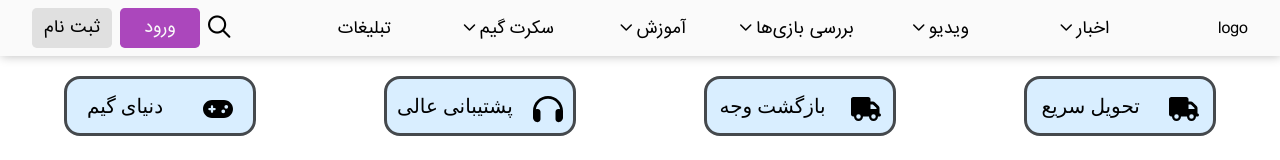
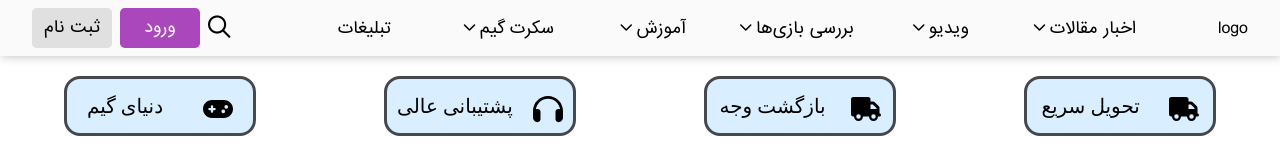
Before and after one commit to 8rs1/Secret-Game, a Vue app: page / in a window 1280 px wide. Shown: the top 160 px of the page. Built offline with nearby package versions, Linux system fonts and the light colour scheme.

Commit message:
fix:i changed data

```diff
--- a/src/components/HeaderPage.vue
+++ b/src/components/HeaderPage.vue
@@ -6,7 +6,7 @@
       <nav class="nav">
         <ul class="navbar">
           <li class="nav-item">
-            اخبار
+            اخبار مقالات
             <i class="far fa-angle-down"></i>
             <ul class="submenu">
               <li class="submenu-item"><RouterLink to="javascript:void(0)">لورم1</RouterLink></li>
```
